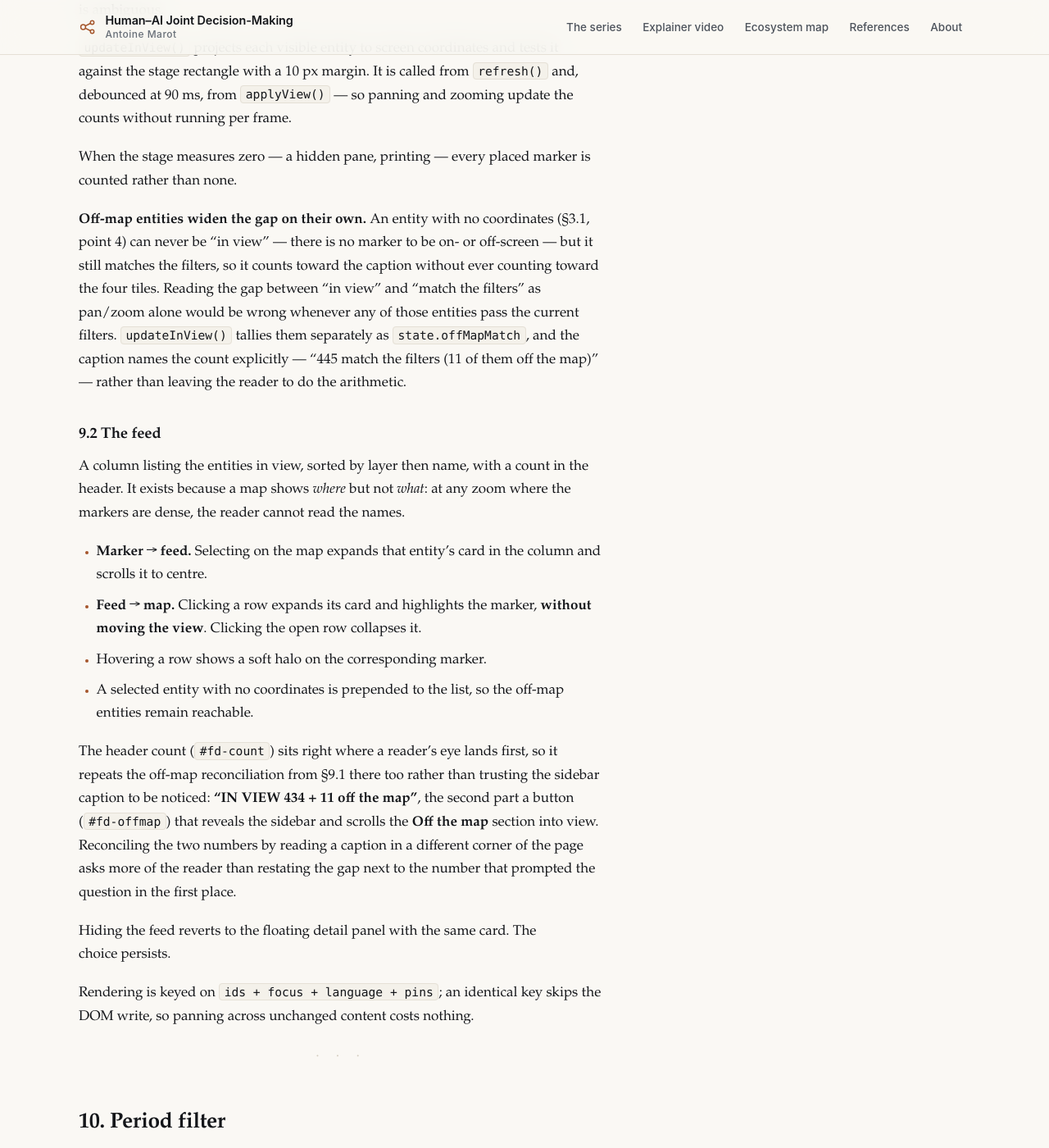
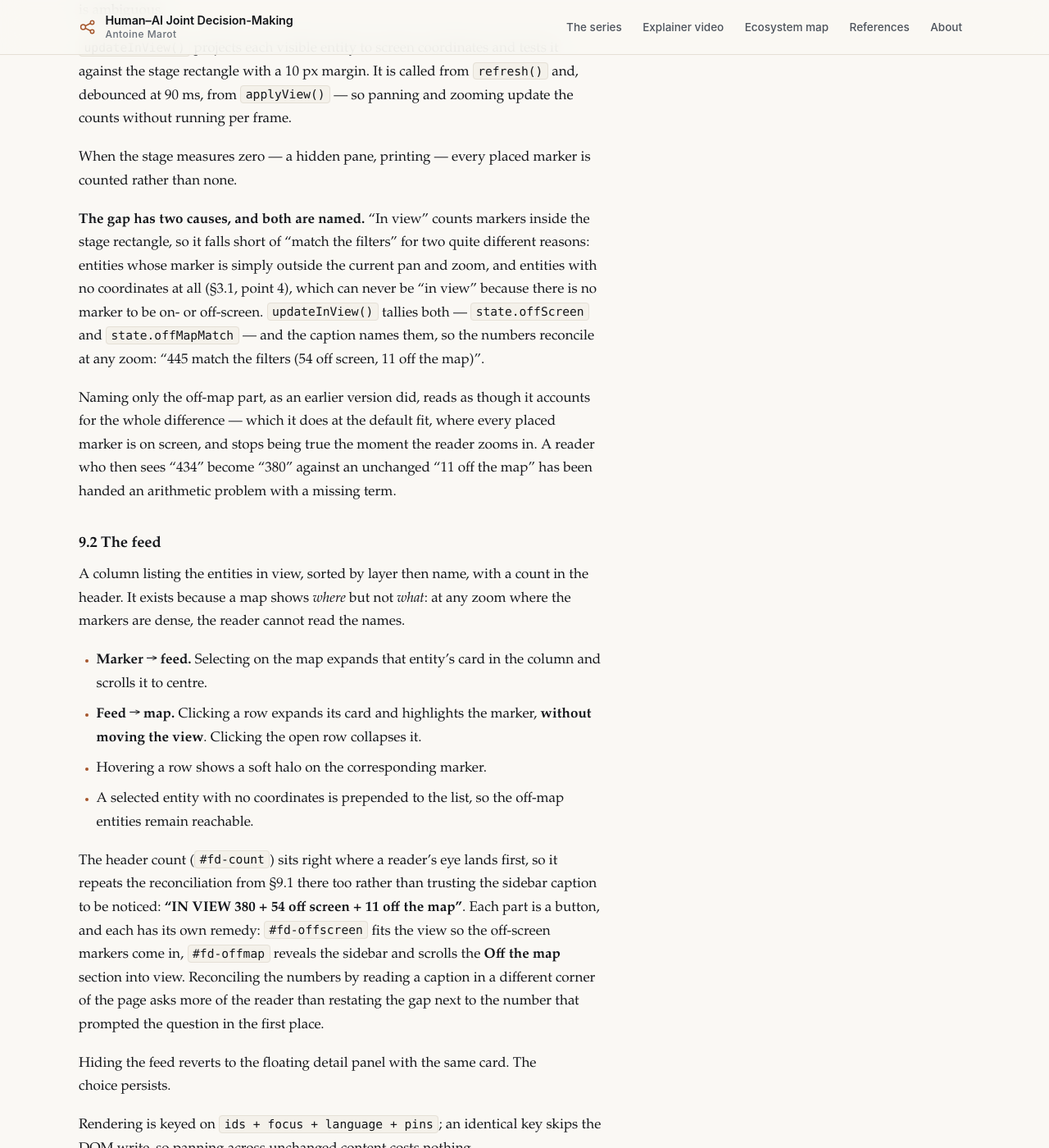
Before and after one commit to marota/human-ai-collaboration, a Jekyll site: the page built from docs/map-interface-spec.md, in a window 1280 px wide and 1400 px high, scrolled down 11138 px. Shown: the whole window at 82% size. Built offline with Jekyll 4.4.1, drawn with Linux system fonts in a browser that asks for light colours; our own code applies the rules of GitHub Pages for plain Markdown files; some of the changed text lies outside the part shown.

Commit message:
Name the off-screen half of the in-view gap, not just the off-map one
"IN VIEW 434 + 11 off the map" reads as though the 11 account for the whole
difference against "445 match the filters". They do at the default fit, where
every placed marker is on screen — and stop doing so the moment the reader
zooms in, when the count drops to 380 and the missing 54 are named nowhere.

Count the placed-but-off-screen entities as state.offScreen and surface them
alongside the off-map ones, in the sidebar caption and in the feed header, so
in view + off screen + off the map always equals the number matching the
filters. The new hint is a button of its own: it fits the view, which is the
remedy for that half of the gap, where the off-map hint keeps jumping to the
"Off the map" list.

Co-Authored-By: Claude Opus 5 <noreply@anthropic.com>

```diff
--- a/docs/map-interface-spec.md
+++ b/docs/map-interface-spec.md
@@ -393,15 +393,20 @@ counts without running per frame.
 When the stage measures zero — a hidden pane, printing — every placed marker is
 counted rather than none.
 
-**Off-map entities widen the gap on their own.** An entity with no coordinates
-(§3.1, point 4) can never be "in view" — there is no marker to be on- or
-off-screen — but it still matches the filters, so it counts toward the caption
-without ever counting toward the four tiles. Reading the gap between "in view"
-and "match the filters" as pan/zoom alone would be wrong whenever any of those
-entities pass the current filters. `updateInView()` tallies them separately as
-`state.offMapMatch`, and the caption names the count explicitly — "445 match the
-filters (11 of them off the map)" — rather than leaving the reader to do the
-arithmetic.
+**The gap has two causes, and both are named.** "In view" counts markers inside
+the stage rectangle, so it falls short of "match the filters" for two quite
+different reasons: entities whose marker is simply outside the current pan and
+zoom, and entities with no coordinates at all (§3.1, point 4), which can never be
+"in view" because there is no marker to be on- or off-screen. `updateInView()`
+tallies both — `state.offScreen` and `state.offMapMatch` — and the caption names
+them, so the numbers reconcile at any zoom: "445 match the filters (54 off
+screen, 11 off the map)".
+
+Naming only the off-map part, as an earlier version did, reads as though it
+accounts for the whole difference — which it does at the default fit, where every
+placed marker is on screen, and stops being true the moment the reader zooms in.
+A reader who then sees "434" become "380" against an unchanged "11 off the map"
+has been handed an arithmetic problem with a missing term.
 
 ### 9.2 The feed
 
@@ -418,12 +423,14 @@ where the markers are dense, the reader cannot read the names.
   entities remain reachable.
 
 The header count (`#fd-count`) sits right where a reader's eye lands first, so
-it repeats the off-map reconciliation from §9.1 there too rather than trusting
-the sidebar caption to be noticed: **"IN VIEW 434 + 11 off the map"**, the second
-part a button (`#fd-offmap`) that reveals the sidebar and scrolls the **Off the
-map** section into view. Reconciling the two numbers by reading a caption in a
-different corner of the page asks more of the reader than restating the gap
-next to the number that prompted the question in the first place.
+it repeats the reconciliation from §9.1 there too rather than trusting the
+sidebar caption to be noticed: **"IN VIEW 380 + 54 off screen + 11 off the
+map"**. Each part is a button, and each has its own remedy: `#fd-offscreen`
+fits the view so the off-screen markers come in, `#fd-offmap` reveals the
+sidebar and scrolls the **Off the map** section into view. Reconciling the
+numbers by reading a caption in a different corner of the page asks more of the
+reader than restating the gap next to the number that prompted the question in
+the first place.
 
 Hiding the feed reverts to the floating detail panel with the same card. The
 choice persists.
@@ -658,6 +665,9 @@ A change that breaks one of these is a regression even if nothing throws.
 11. No floating cluster (`.ctl-tr`, `.ctl-br`, `.ctl-bl`) or its content can
     grow past `#stage`'s visible area — each carries an explicit width bound
     rather than relying on its content staying small (§5).
+12. The counters reconcile at every zoom level: in view + off screen + off the
+    map equals the number matching the filters. A gap the reader can see must
+    be a gap the interface names (§9.1).
 
 ---
 
```
Also changed, not shown: assets/map/eu-hai-map.html (+35 -11 lines), map.md (+7 -5 lines).
